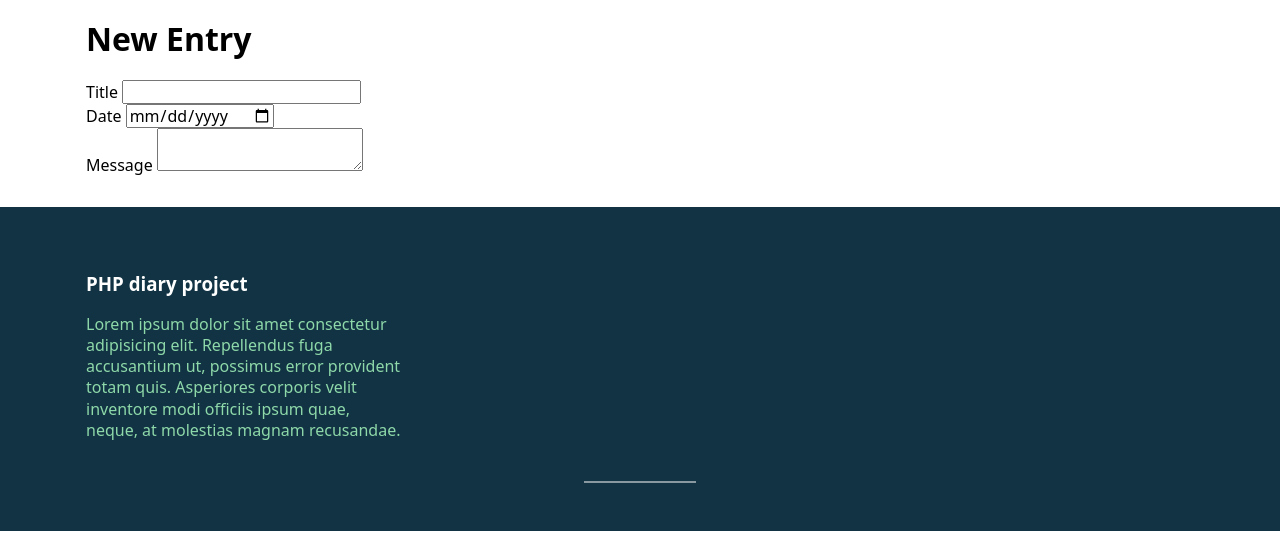
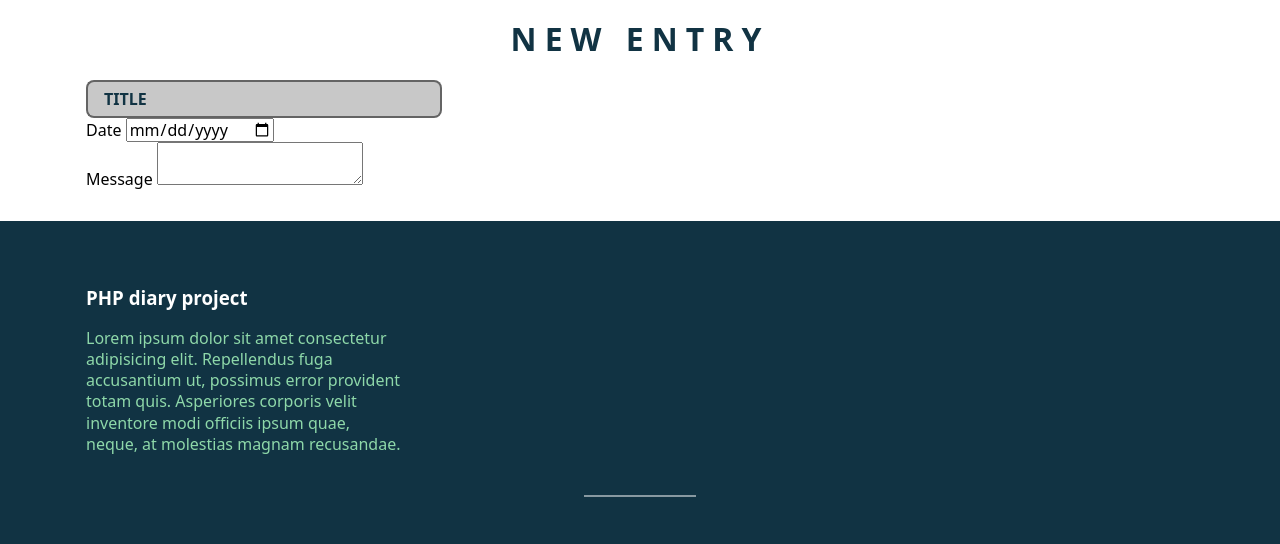
Before and after one commit to itmacleod1995/DiaryApp, a PHP site: page /form.html in a window 1280 px wide. Shown: the part 80-624 px from the top of the page. Run offline with PHP 8.4, Linux system fonts and the light colour scheme; some libraries are stand-ins or nearby versions.

Commit message:
Continued on form

```diff
--- a/form.html
+++ b/form.html
@@ -46,11 +46,11 @@
     </nav>
     <main class="main">
         <div class="container">
-            <h1 class="main-headng">New Entry</h1>
+            <h1 class="main-heading">New Entry</h1>
             <form method="post" action="form.html">
-                <div>
-                    <label for="title">Title</label>
-                    <input type="text" id="title" name="title"/>
+                <div class="form-group">
+                    <label class="form-group_label" for="title">Title</label>
+                    <input class="form-group_input" type="text" id="title" name="title"/>
                 </div>
                 <div>
                     <label for="date">Date</label>
--- a/styles/style.css
+++ b/styles/style.css
@@ -107,6 +107,7 @@ html {
   letter-spacing: 0.25em;
   margin-top: 0;
   padding-top: 0.67em;
+  font-weight: bold;
 }
 
 .container {
@@ -349,3 +350,37 @@ footer::after {
 .main {
   padding-bottom: 2rem;
 }
+
+.form-group {
+  display: flex;
+}
+
+.form-group_label,
+.form-group_input {
+  display: block;
+  color: #113343;
+  text-transform: uppercase;
+  border-style: solid;
+  background-color: rgb(200, 200, 200);
+  border-color: rgb(100, 100, 100);
+  padding: 0.5rem 1rem;
+  font-weight: bold;
+}
+
+.form-group_label {
+  border-top-width: 0.125rem;
+  border-left-width: 0.125rem;
+  border-bottom-width: 0.125rem;
+  border-right-width: 0;
+  border-top-left-radius: 0.5rem;
+  border-bottom-left-radius: 0.5rem;
+}
+
+.form-group_input {
+  border-top-width: 0.125rem;
+  border-right-width: 0.125rem;
+  border-bottom-width: 0.125rem;
+  border-left-width: 0;
+  border-top-right-radius: 0.5rem;
+  border-bottom-right-radius: 0.5rem;
+}
```
